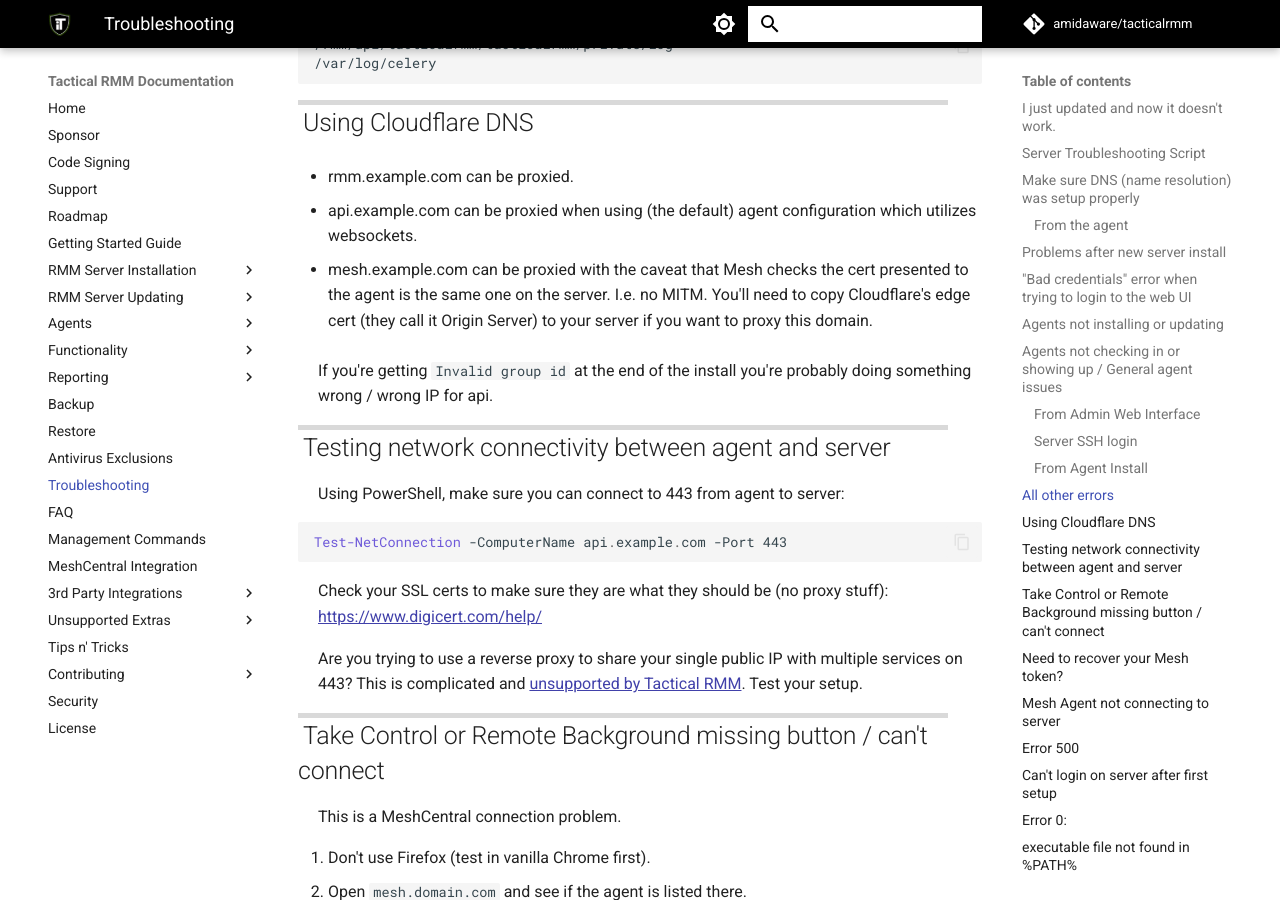
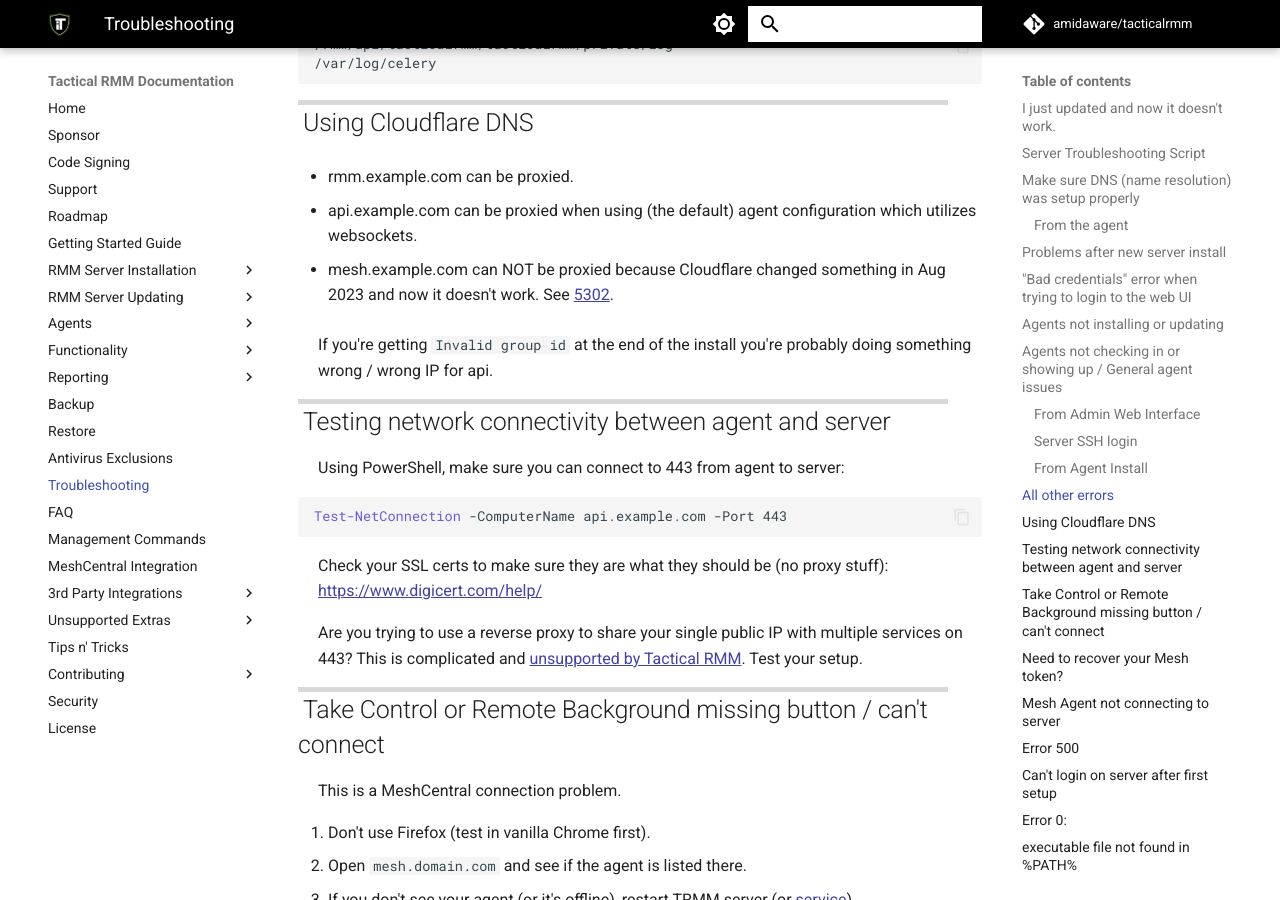
Before and after one commit to amidaware/trmm-docs, an MkDocs documentation site: the page built from docs/troubleshooting.md, in a window 1280 px wide and 900 px high, scrolled down 4810 px. Built offline with MkDocs 1.6.1 and Material for MkDocs 9.7.7, drawn with Linux system fonts in a browser that asks for light colours; comment, search, counter and statistics services are not loaded.

Commit message:
Fix CF in docs

```diff
--- a/docs/troubleshooting.md
+++ b/docs/troubleshooting.md
@@ -207,7 +207,7 @@
 
 - api.example.com can be proxied when using (the default) agent configuration which utilizes websockets.
 
-- mesh.example.com can be proxied with the caveat that Mesh checks the cert presented to the agent is the same one on the server. I.e. no MITM. You'll need to copy Cloudflare's edge cert (they call it Origin Server) to your server if you want to proxy this domain.
+- mesh.example.com can NOT be proxied because Cloudflare changed something in Aug 2023 and now it doesn't work. See [5302](https://github.com/Ylianst/MeshCentral/issues/5302).
 
 If you're getting `Invalid group id` at the end of the install you're probably doing something wrong / wrong IP for api.
 
```
